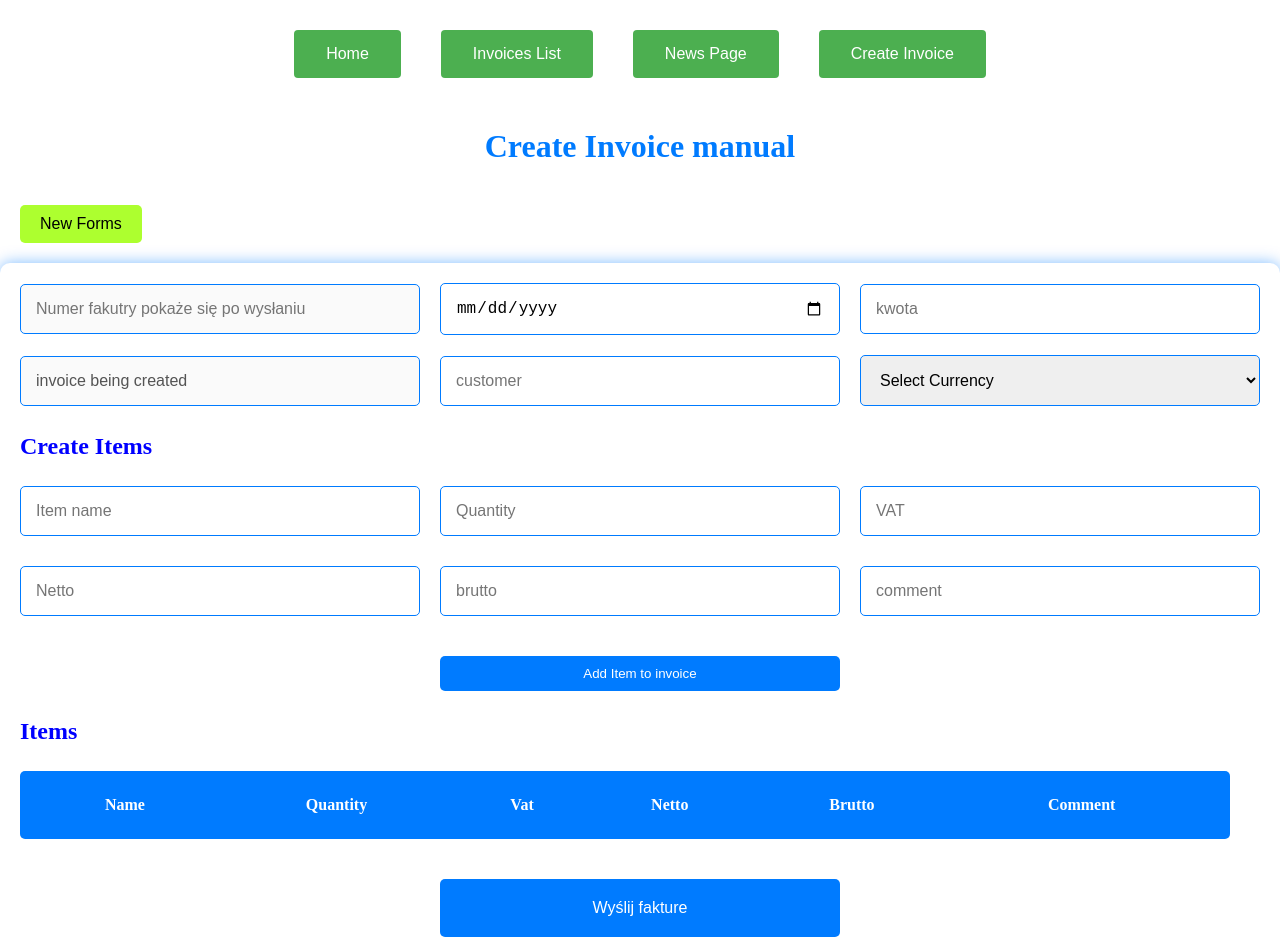
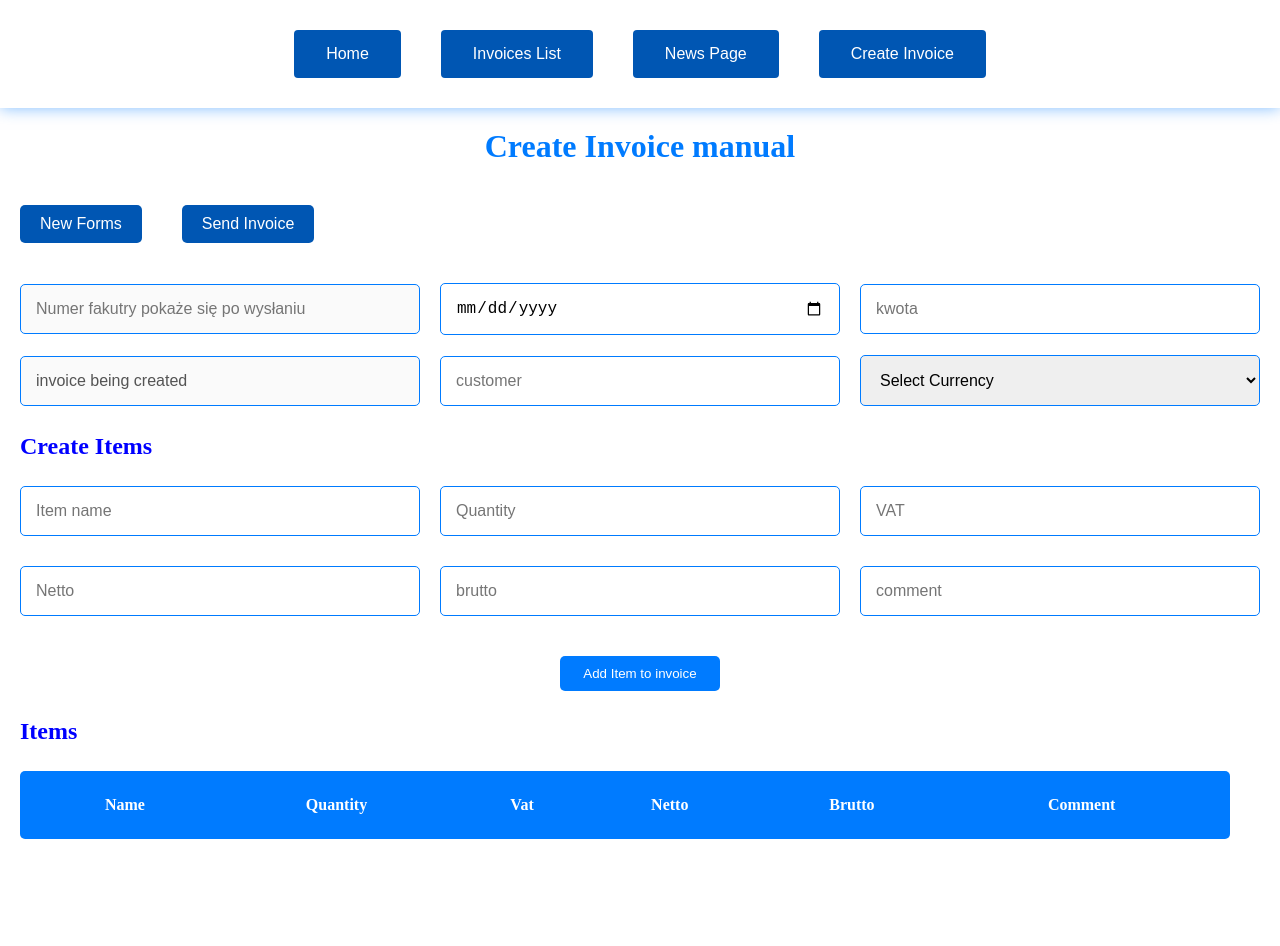
Before and after one commit to KacperLewicki/Invoices_Finance, a React (Create React App) app in the folder frontend/: page /CreateInvoicePage in a window 1280 px wide. Shown: the top 946 px of the page. After the commit the page ends 879 px from the top, so only its background shows below. Built offline with nearby package versions, Linux system fonts and the light colour scheme.

Commit message:
add new content in project

```diff
--- a/frontend/src/app/App.css
+++ b/frontend/src/app/App.css
@@ -3,16 +3,17 @@
     display: flex;
     justify-content: center;
     align-items: center;
+    box-shadow: 0 0 15px rgba(0, 123, 255, 0.5);
 
 }
 
 .button_StartMenu {
 
-    background-color: #4CAF50;
+    background-color: #0056b3;
     color: white;
     padding: 15px 32px;
     text-align: center;
-
+    transition: background-color 0.3s ease;
     text-decoration: none;
     font-size: 16px;
     margin: 30px 20px;
@@ -24,5 +25,5 @@
 
 .button_StartMenu:hover {
 
-    background-color: #45a049;
+    background-color: green;
 }
--- a/frontend/src/components/CreateInvoice/CreateInvoice.css
+++ b/frontend/src/components/CreateInvoice/CreateInvoice.css
@@ -7,7 +7,6 @@
     justify-content: center;
     align-items: center;
     border-radius: 10px;
-    box-shadow: 0 0 15px rgba(0, 123, 255, 0.5);
 
   }
 
@@ -29,30 +28,8 @@
   }
 
   .invoiceCreateButton {
-    display: grid;
-    background-color: #007bff;
+    background-color: #0056b3;
     color: white;
-    border: none;
-    padding: 20px 20px;
-    border-radius: 5px;
-    font-size: 16px;
-    cursor: pointer;
-    transition: background-color 0.3s ease;
-    grid-column: 2;
-
-
-  }
-
-  .invoiceCreateButton:hover {
-
-    background-color: #0056b3;
-
-  }
-
-  .addNewFormButton {
-
-    background-color: greenyellow;
-    color: black;
     border: none;
     margin: 20px;
     padding: 10px 20px;
@@ -60,7 +37,27 @@
     font-size: 16px;
     cursor: pointer;
     transition: background-color 0.3s ease;
-    grid-column: 2;
+
+
+  }
+
+  .invoiceCreateButton:hover {
+
+    background-color: green;
+
+  }
+
+  .addNewFormButton {
+
+    background-color: #0056b3;
+    color: white;
+    border: none;
+    margin: 20px;
+    padding: 10px 20px;
+    border-radius: 5px;
+    font-size: 16px;
+    cursor: pointer;
+    transition: background-color 0.3s ease;
 
   }
 
--- a/frontend/src/components/CreateInvoice/CreateInvoice.jsx
+++ b/frontend/src/components/CreateInvoice/CreateInvoice.jsx
@@ -94,6 +94,14 @@ render(){
         className='addNewFormButton'
         >New Forms</button>
 
+        <button
+        className='invoiceCreateButton'
+        disabled={iconsBlocked}
+        type='submit'
+        >
+        Send Invoice
+        </button>
+
         <form
         onSubmit={this.handleFormSubmit}
         className='invoices_forms'>
@@ -162,13 +170,6 @@ render(){
 
         <CreateItemInvoice updateItems={this.updateItems} />
 
-        <button
-        className='invoiceCreateButton'
-        disabled={iconsBlocked}
-        type='submit'
-        >
-        Wyślij fakture
-        </button>
         </form>
 
         </>
--- a/frontend/src/components/CreateInvoiceItem/createInvoiceItem.css
+++ b/frontend/src/components/CreateInvoiceItem/createInvoiceItem.css
@@ -1,10 +1,3 @@
-.invoiceItems {
-
-    grid-column: span 3;
-    grid-row: span 3;
-    color: blue;
-}
-
 .invoiceFormsItems {
 
     padding: 15px;
@@ -58,6 +51,8 @@
 
 .invoiceTableItemsButton {
     grid-column: 2;
+    justify-self: center;
+    width: 40%;
     padding: 10px;
     margin-top: 10px;
     background-color: #007bff;
@@ -65,4 +60,18 @@
     border: none;
     cursor: pointer;
     border-radius: 5px;
+    transition: background-color 0.3s ease;
 }
+
+.invoiceTableItemsButton:hover {
+
+    background-color: green;
+
+  }
+
+.invoiceItems {
+
+    grid-column: span 3;
+    grid-row: span 3;
+    color: blue;
+}
--- a/frontend/src/components/CreateInvoiceItem/createInvoiceItem.jsx
+++ b/frontend/src/components/CreateInvoiceItem/createInvoiceItem.jsx
@@ -119,10 +119,10 @@ return(
     />
 
     <button className='invoiceTableItemsButton' type='button' onClick={this.createInvoiceItem}>Add Item to invoice</button>
-
-     <h2 className='invoiceItems'>Items</h2>
+    <h2 className='invoiceItems'>Items</h2>
 
     <table className='invoiceTableItems'>
+
         <thead>
 
             <tr>
```
